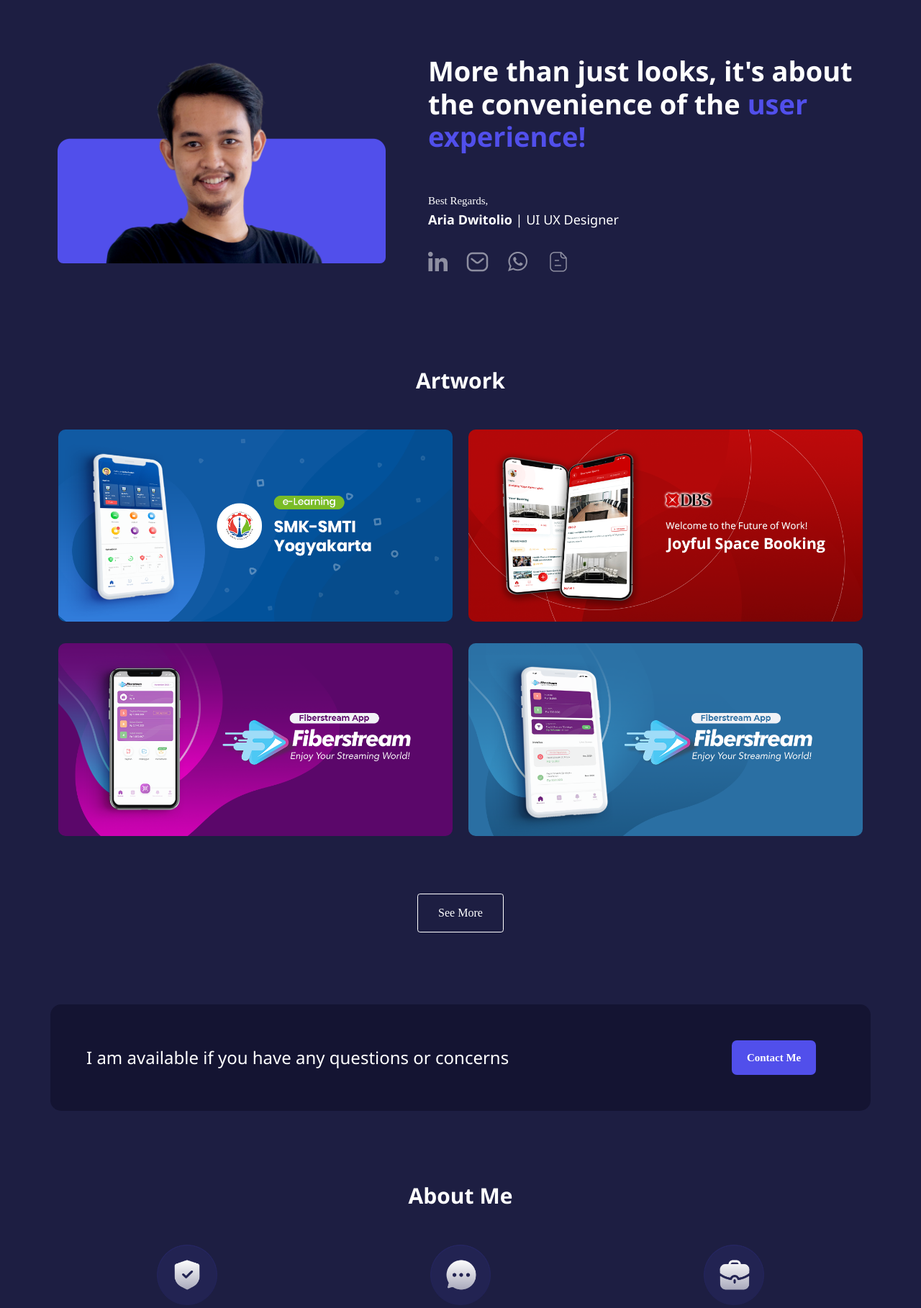
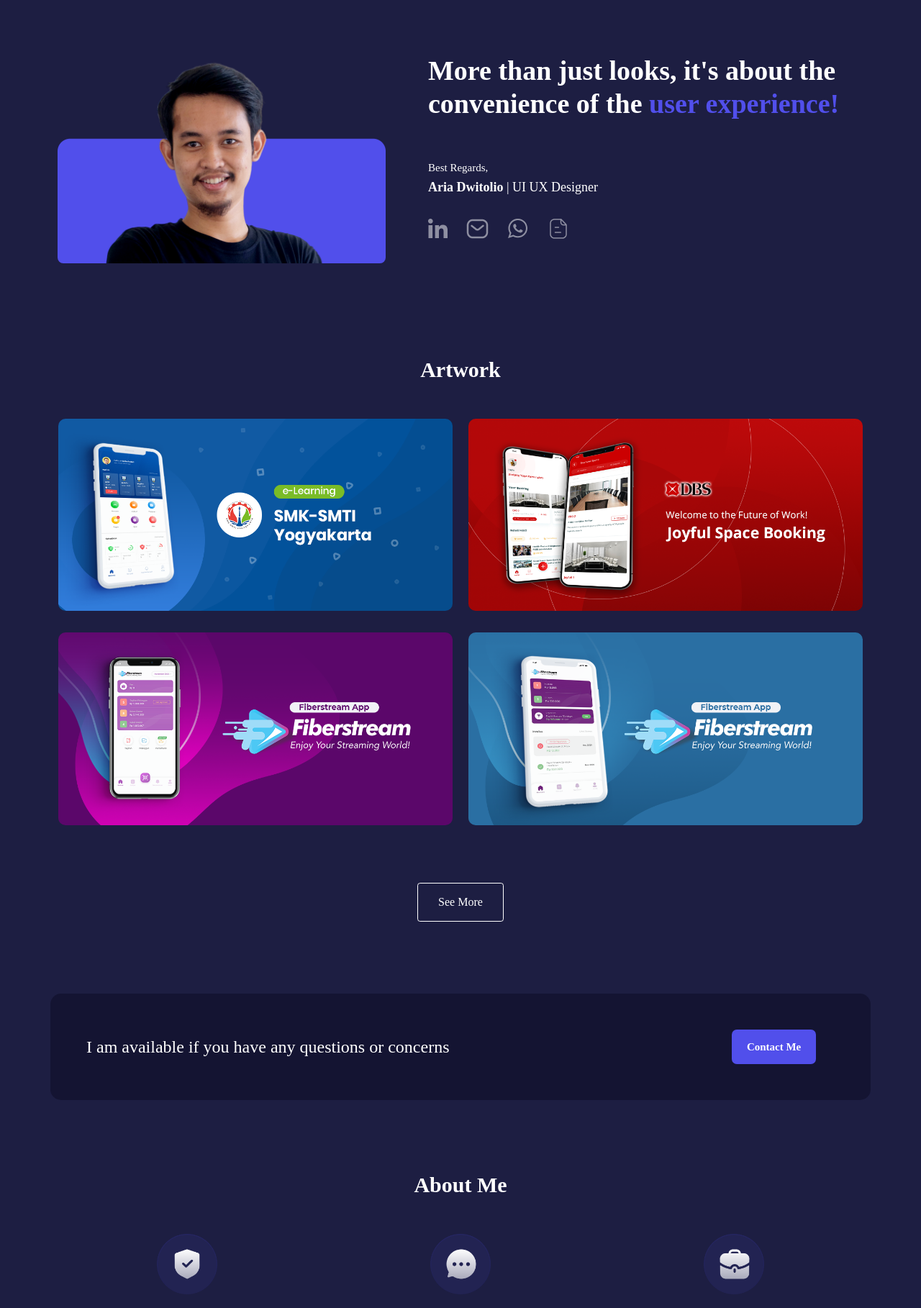
Before and after one commit to ariadwitolio/ariadwitolio.github.io, a PHP site: page / in a window 1280 px wide. Shown: the part 129-1947 px from the top of the page at 72% size. Run offline with PHP 8.4, Linux system fonts and the light colour scheme; some libraries are stand-ins or nearby versions.

Commit message:
Update arlosite.css

```diff
--- a/css/arlosite.css
+++ b/css/arlosite.css
@@ -3,6 +3,9 @@
         font-family: Montserrat;
         text-decoration: none;
         padding-bottom: 0px;
+      }
+      h2, h3, h4, h5, p {
+        font-family: Montserrat;
       }
       * {
          scrollbar-width: thin;
```
